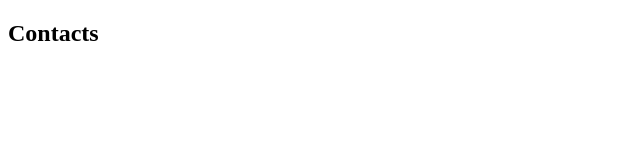
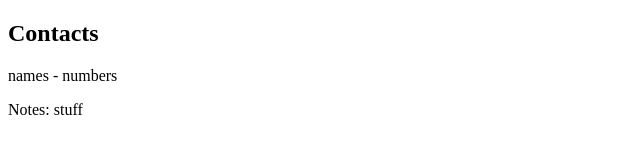
Before and after one commit to atombrown/com.bread.demo, a plain HTML site: page public_html/contacts.html in a window 1280 px wide. Shown: the whole page, without its empty margins (0-640 px from the left). Drawn offline with Linux system fonts and the light colour scheme.

Commit message:
added notes and completed coding

```diff
--- a/public_html/contacts.html
+++ b/public_html/contacts.html
@@ -12,5 +12,7 @@ and open the template in the editor.
     </head>
     <body>
         <h2> Contacts </h2>
+        <p> names - numbers</p>
+        <p>Notes: stuff</p>
     </body>
 </html>
```
